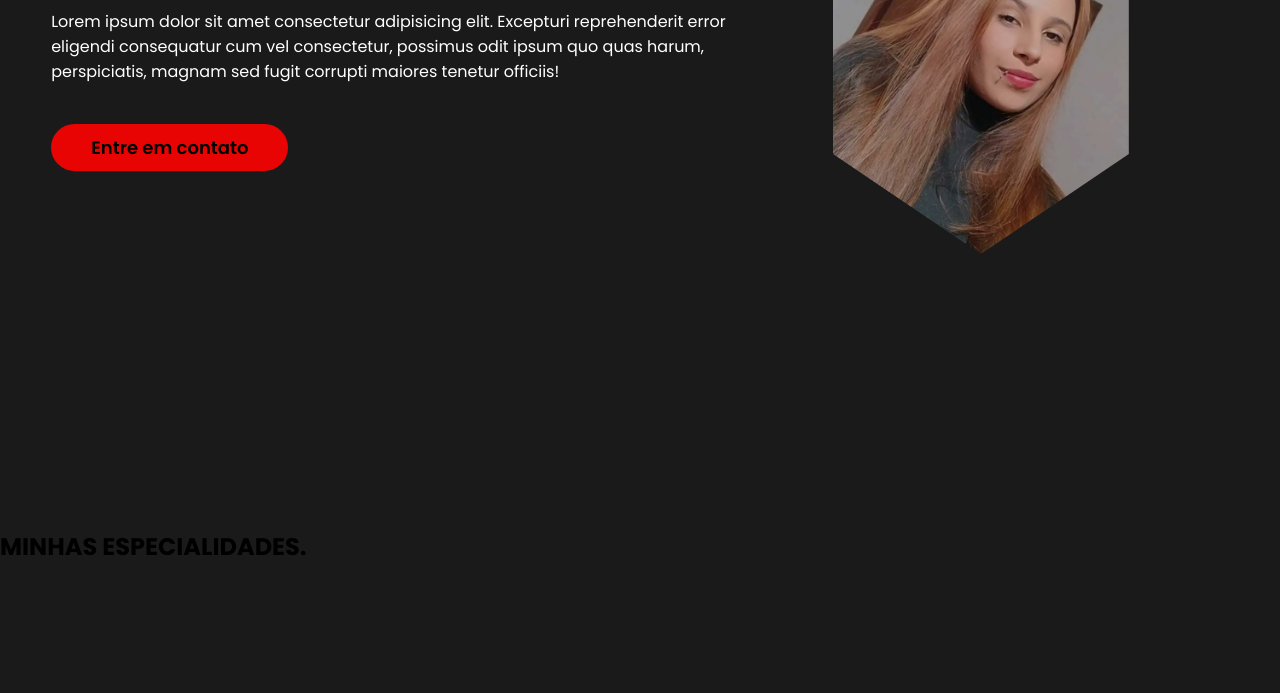
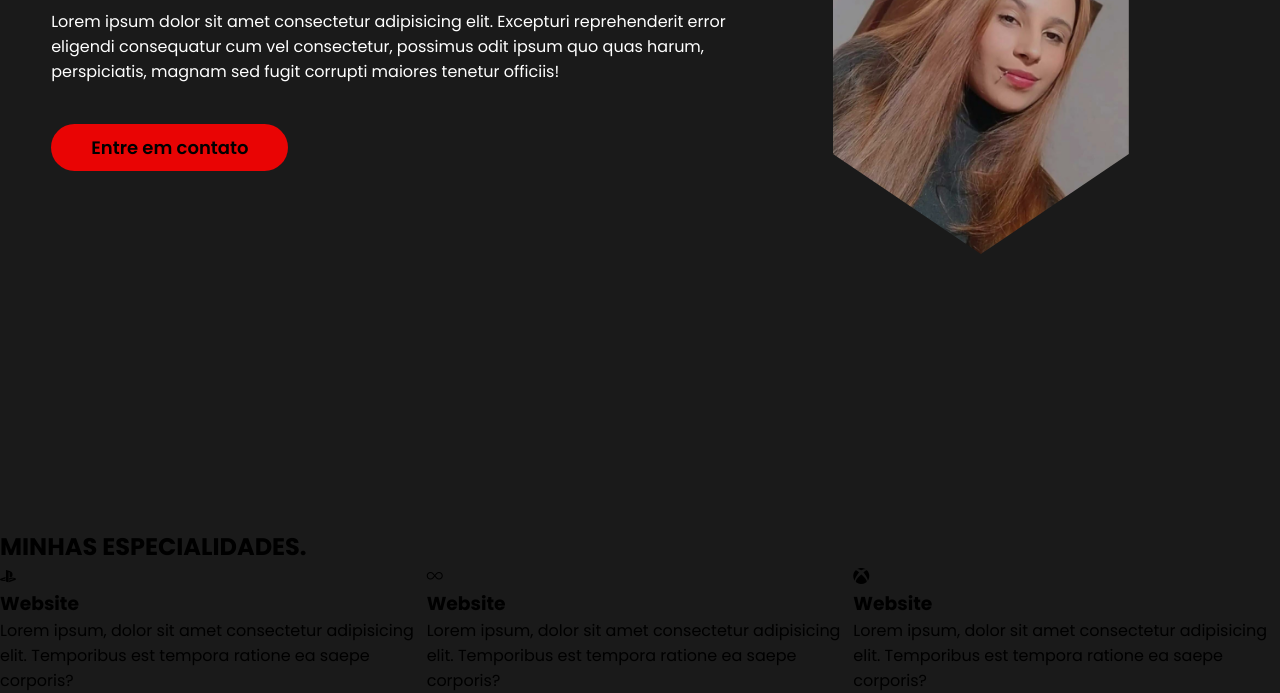
Before and after one commit to zAlves31/Site-ProfissionalVeiga, a plain HTML site: page index.html in a window 1280 px wide. Shown: the part 326-1019 px from the top of the page. Before the commit the page ends 890 px from the top, so only its background shows below. Drawn offline with nearby package versions, Linux system fonts and the light colour scheme.

Commit message:
Iniciando Box de Especialidades

```diff
--- a/index.html
+++ b/index.html
@@ -11,6 +11,9 @@
         href="https://fonts.googleapis.com/css2?family=Poppins:ital,wght@0,100;0,200;0,300;0,400;0,500;0,600;0,700;0,800;0,900;1,100;1,200;1,300;1,400;1,500;1,600;1,700;1,800;1,900&display=swap"
         rel="stylesheet">
     <!-- Google fonts - Fim -->
+    <!-- bootstrap icons -->
+    <link rel="stylesheet" href="https://cdn.jsdelivr.net/npm/bootstrap-icons@1.11.1/font/bootstrap-icons.css">
+    <!-- bootstrap icons - Fim -->
     <link rel="stylesheet" href="style.css">
     <title>Lohrayne Veiga</title>
 </head>
@@ -70,7 +73,19 @@
                 <h2>MINHAS <span>ESPECIALIDADES.</span></h2>
                 <div class="flex">
                     <div class="especialidades-box">
-
+                       <i class="bi bi-playstation"></i>
+                       <h3>Website</h3>
+                       <p>Lorem ipsum, dolor sit amet consectetur adipisicing elit. Temporibus est tempora ratione ea saepe corporis?</p>
+                    </div> <!-- especialidades-box -->
+                    <div class="especialidades-box">
+                        <i class="bi bi-infinity"></i>
+                       <h3>Website</h3>
+                       <p>Lorem ipsum, dolor sit amet consectetur adipisicing elit. Temporibus est tempora ratione ea saepe corporis?</p>
+                    </div> <!-- especialidades-box -->
+                    <div class="especialidades-box">
+                        <i class="bi bi-xbox"></i>
+                       <h3>Website</h3>
+                       <p>Lorem ipsum, dolor sit amet consectetur adipisicing elit. Temporibus est tempora ratione ea saepe corporis?</p>
                     </div> <!-- especialidades-box -->
                 </div> <!-- flex -->
             </div> <!-- interface -->
```
